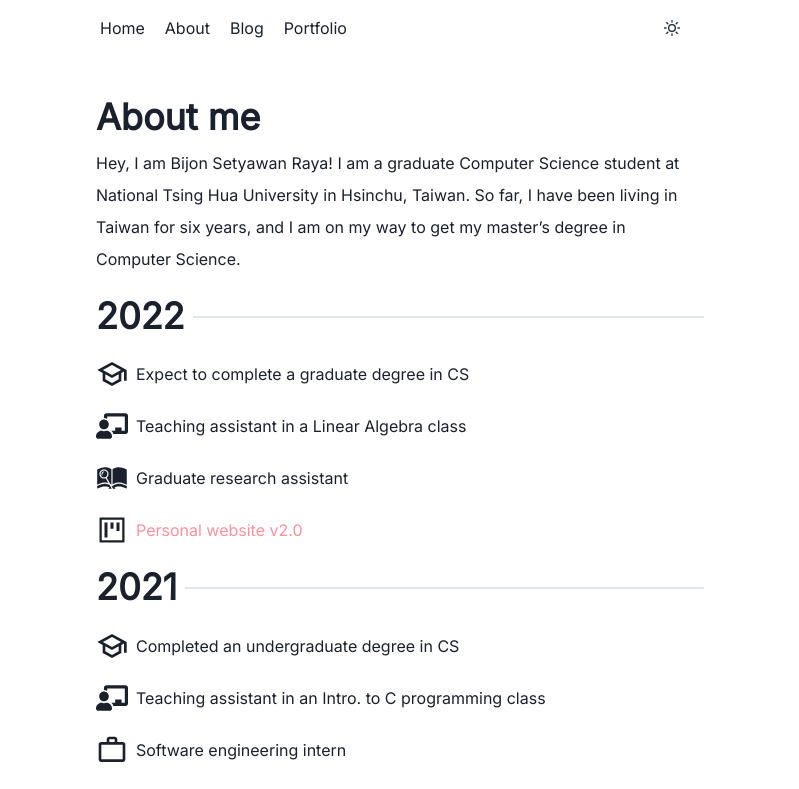
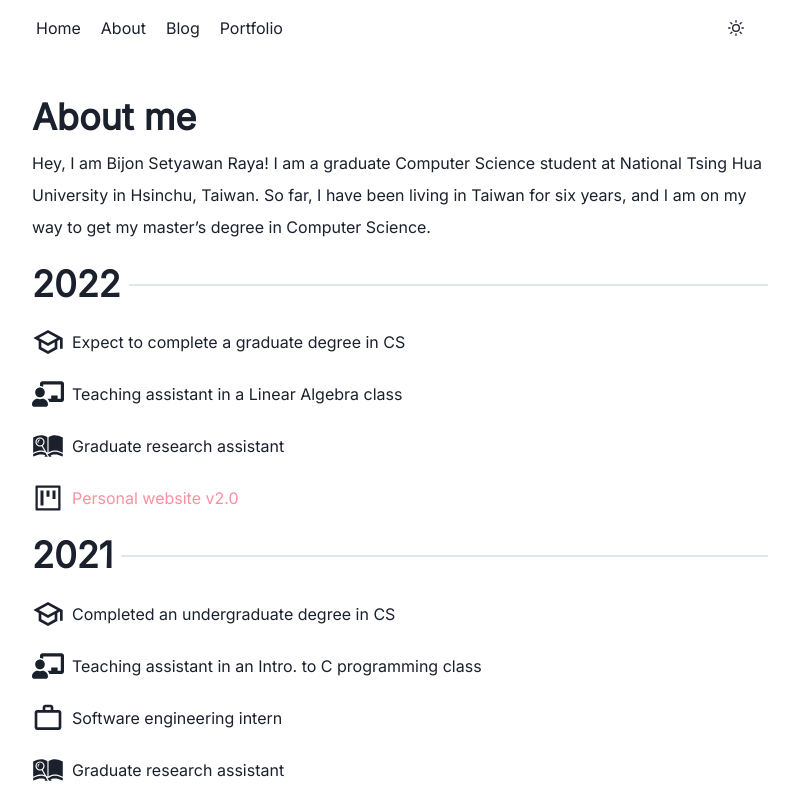
Before and after one commit to bsraya/bsraya, a Next.js app: page /about in a window 1280 px wide. Shown: the top 789 px of the page, without its empty margins (240-1039 px from the left). Built offline with nearby package versions, Linux system fonts and the light colour scheme; a small style sheet from the web is missing.

Commit message:
style: increase width from "sm" to "md

```diff
--- a/components/Layout.tsx
+++ b/components/Layout.tsx
@@ -12,7 +12,7 @@ const Layout: React.FC<{ children: React.ReactNode }> = ({ children }) => {
             <Navbar />
 
             <Container
-                maxW="container.sm"
+                maxW="container.md"
                 my={10}
             >
                 <Global styles={prismStyles} />
--- a/components/Navbar.tsx
+++ b/components/Navbar.tsx
@@ -21,7 +21,7 @@ export default function Navigation(): JSX.Element {
             <Flex
                 py={2}
                 px={5}
-                maxW="container.sm"
+                maxW="container.md"
                 align="center"
                 mx="auto"
             >
```
